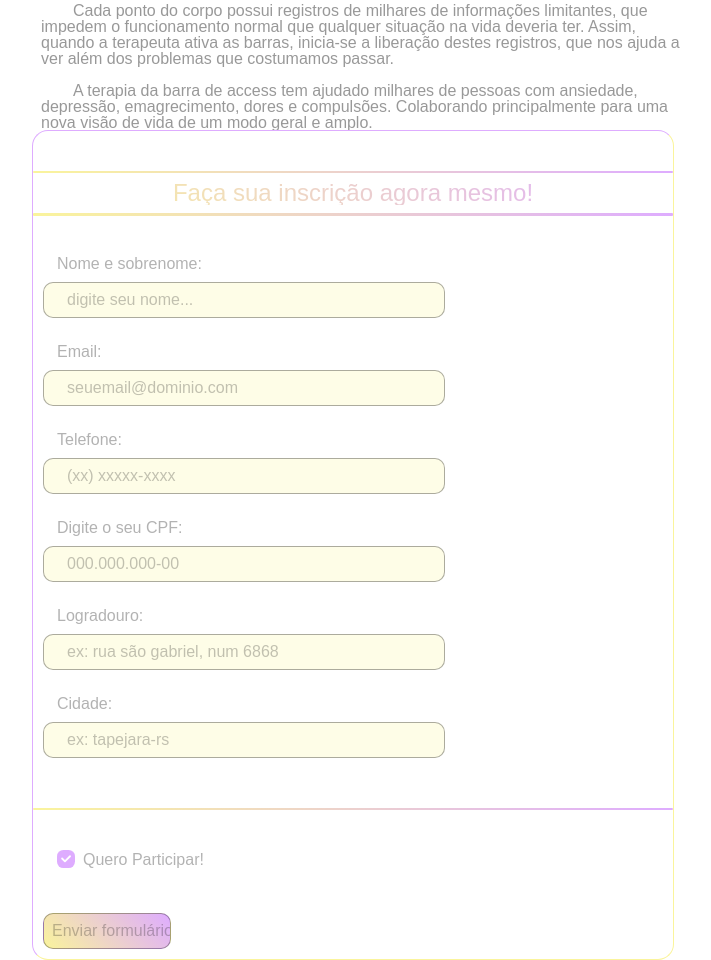
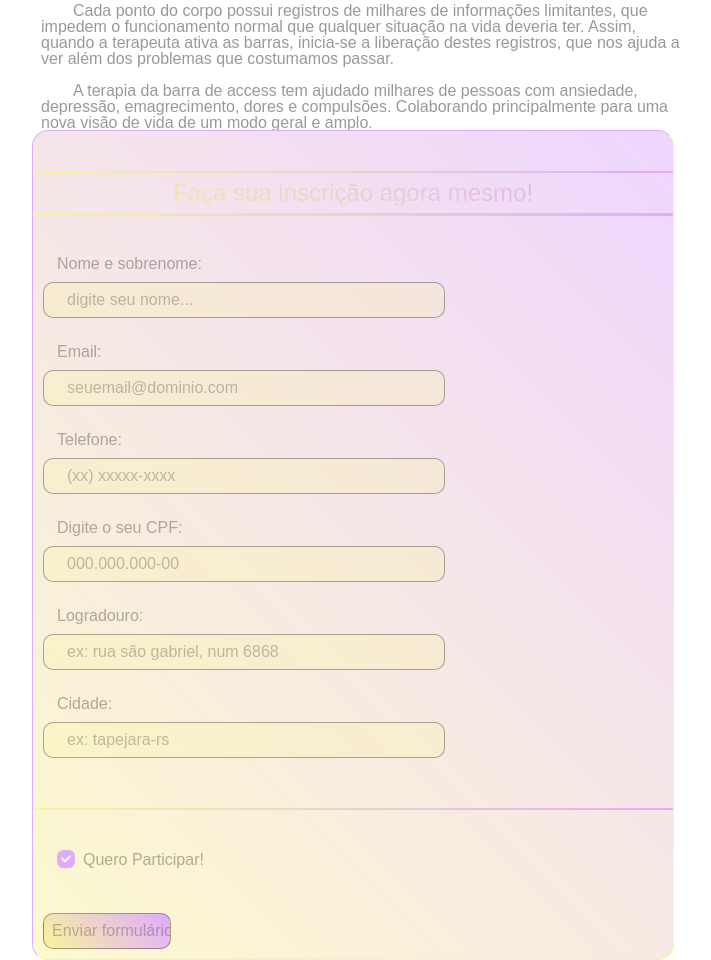
Before and after one commit to MateusFagunddes/Cadastro-curso, a plain HTML site: page index.html in a window 1280 px wide. Shown: the part 590-1550 px from the top of the page, without its empty margins (311-1022 px from the left). Drawn offline with Linux system fonts and the light colour scheme.

Commit message:
Update formluario.css

```diff
--- a/css/formluario.css
+++ b/css/formluario.css
@@ -43,7 +43,7 @@ header h1{
     height: fit-content;
     padding: 20px;
     padding-bottom: 10vh;
-
+    margin-bottom: 15vw;
 }
 
 
@@ -78,9 +78,7 @@ form h2{
     font-size: 3em;
     font-style: bold;
 
-    background-image: linear-gradient(45deg, rgb(250, 244, 156), rgb(222, 172, 255));
-    -webkit-background-clip: text;
-    -webkit-text-fill-color: transparent;
+    color: rgba(0, 0, 0, 0.301);
 
 }
 
@@ -97,8 +95,17 @@ form hr{
 }
 
 form{
-    padding-top: 5em;
     margin-left: 1.5em;
+
+    min-width: fit-content;
+    max-width: 95vw;
+    height: fit-content;
+
+    background-image: linear-gradient(45deg, rgba(250, 244, 156, 0.500), rgba(222, 172, 255, 0.500));
+    border-radius: 1rem;
+    border-width: 0.1em;
+    border-style: solid;
+    border-color: black;
 }
 
 form label, input {
```
